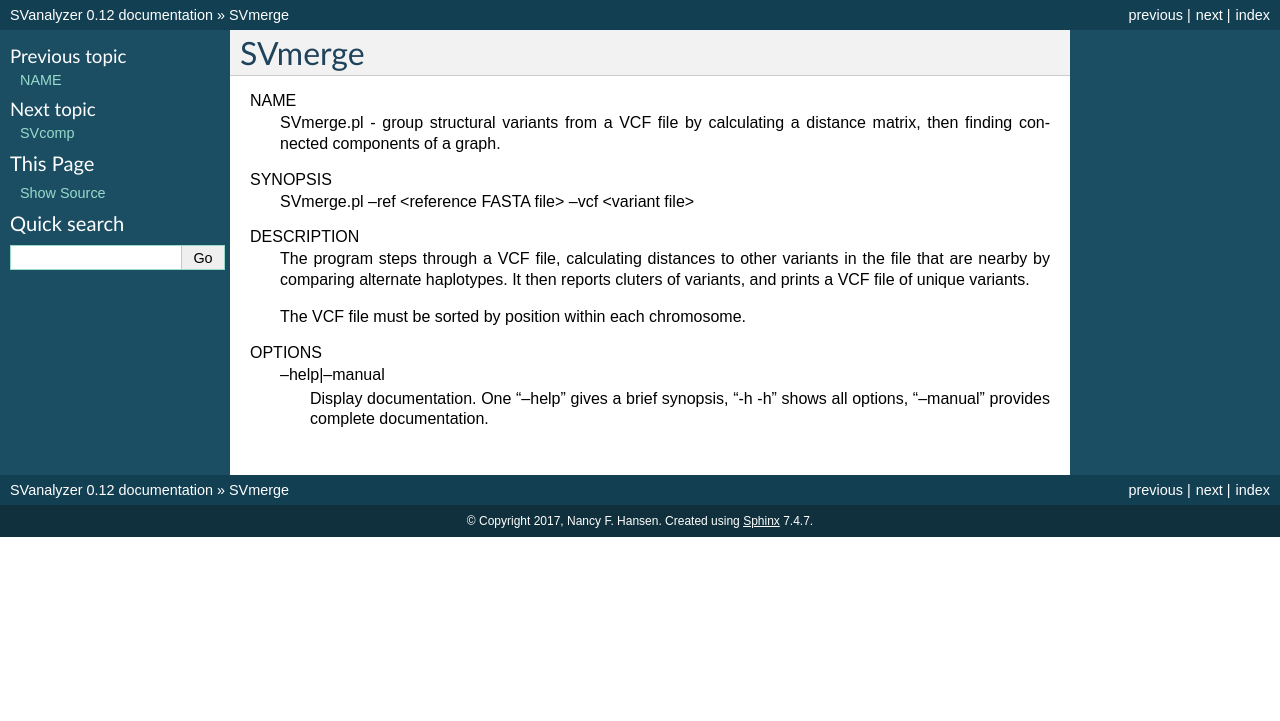
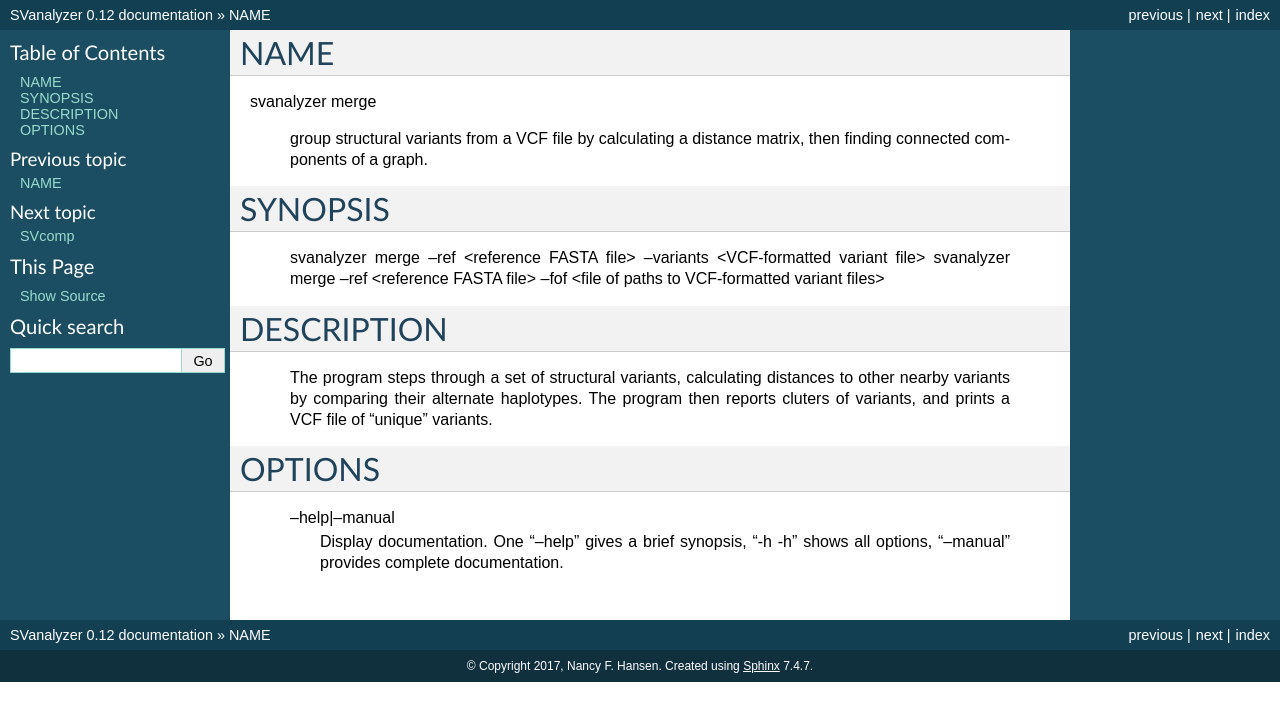
Before and after one commit to nhansen/SVanalyzer, a Sphinx documentation site: the page built from docs/svmerge.rst, in a window 1280 px wide. Shown: the top 721 px of the page. Built offline with Sphinx 7.4.7, drawn with Linux system fonts in a browser that asks for light colours.

Commit message:
Playing with docs

```diff
--- a/docs/svmerge.rst
+++ b/docs/svmerge.rst
@@ -1,24 +1,30 @@
 .. _svmerge:
 
-SVmerge
+NAME
 ===============
 
-NAME
-    SVmerge.pl - group structural variants from a VCF file by calculating a
+svanalyzer merge
+
+    group structural variants from a VCF file by calculating a
     distance matrix, then finding connected components of a graph.
 
 SYNOPSIS
-      SVmerge.pl --ref <reference FASTA file> --vcf <variant file>
+===============
+
+      svanalyzer merge --ref <reference FASTA file> --variants <VCF-formatted variant file>
+      svanalyzer merge --ref <reference FASTA file> --fof <file of paths to VCF-formatted variant files>
 
 DESCRIPTION
-    The program steps through a VCF file, calculating distances to other
-    variants in the file that are nearby by comparing alternate haplotypes. It
-    then reports cluters of variants, and prints a VCF file of unique
+===============
+
+    The program steps through a set of structural variants, calculating distances to other
+    nearby variants by comparing their alternate haplotypes. The program
+    then reports cluters of variants, and prints a VCF file of "unique"
     variants.
 
-    The VCF file must be sorted by position within each chromosome.
+OPTIONS
+===============
 
-OPTIONS
     --help|--manual
         Display documentation. One "--help" gives a brief synopsis, "-h -h"
         shows all options, "--manual" provides complete documentation.
```
